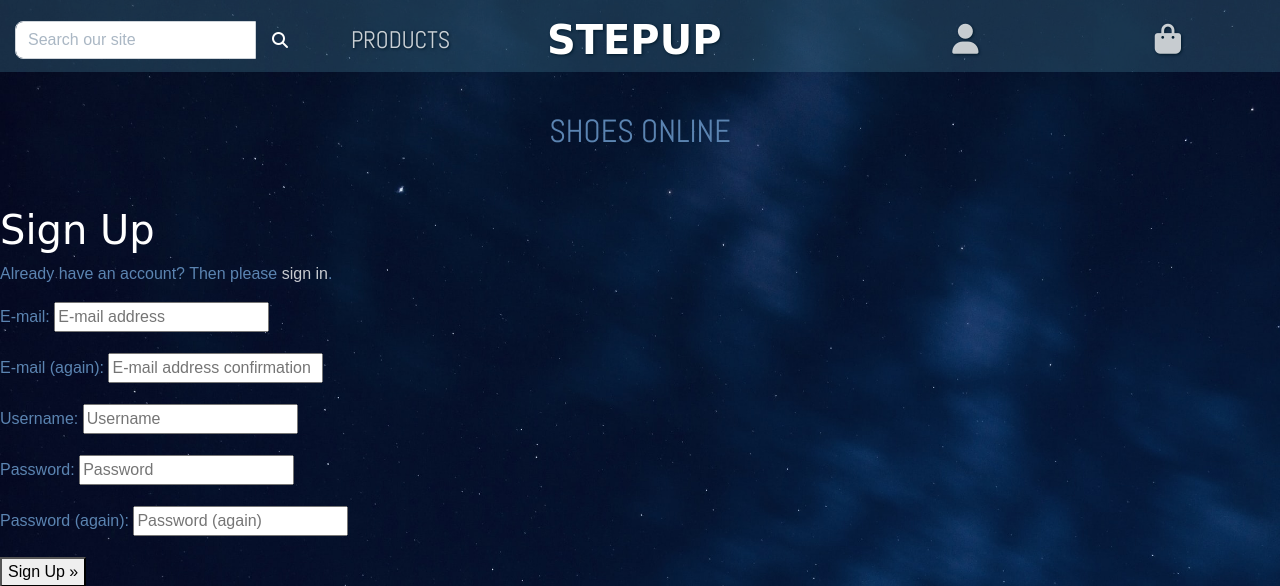
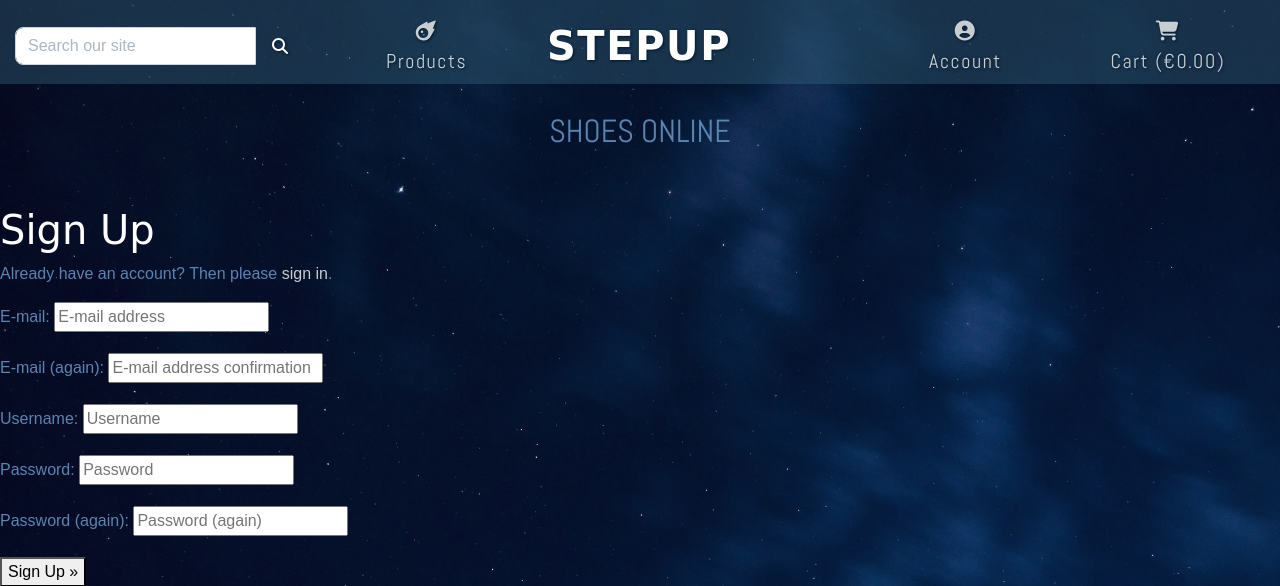
Before and after one commit to johnvenkiah/CI_PP5_John_Venkiah, a Django app: page /accounts/signup/ in a window 1280 px wide. Shown: the top 586 px of the page. Run offline with Django 3.2, Linux system fonts and the light colour scheme; some libraries are stand-ins or nearby versions; some web fonts are replaced.

Commit message:
style: add new icons and color coding to nav, reinsert missing link for account on large screens

```diff
--- a/static/css/base.css
+++ b/static/css/base.css
@@ -34,7 +34,8 @@ h2, .nav-link {
 }
 
 .nav-link {
-    font-size: 1.5rem;
+    font-size: 1.25rem;
+    letter-spacing: .1rem;
 }
 
 a {
@@ -437,6 +438,25 @@ input[name='q']::placeholder {
     );
 }
 
+.dropdown-menu.show {
+    display: block;
+    background-color: #fc766a8c;
+    color: rgba(255, 255, 255, 0.8);
+}
+
+.show > a:active {
+    color: #fc766a8c;
+}
+
+.dropdown-item {
+    color: #fff;
+}
+
+.dropdown-item:hover {
+    background-color: #fc766ab0;
+    color: #fff;
+}
+
 .bg-nav {
     background-color: transparent;
     transition: background-color 0.4s;
@@ -450,7 +470,7 @@ button:focus {
     outline: 1px #FC766AFF auto;
 }
 
-nav a, #topnav a {
+nav li, nav h1, #topnav a, #topnav button, .navbar-toggler {
     text-shadow: 1px 1px 3px rgb(0, 26, 43);
 }
 
--- a/templates/base.html
+++ b/templates/base.html
@@ -59,9 +59,15 @@
                     </form>
                 </div>
                 <div class="col-12 col-lg-2 my-auto py-1 py-lg-0 text-center text-lg-left">
-                    <a href="#" class="nav-link">
-                        <span class="my-0">PRODUCTS</span>
-                    </a>
+                    <a class="text-black nav-link" href="#" id="user-options" data-toggle="dropdown"
+                    aria-haspopup="true" aria-expanded="false" aria-label="My Account">
+                    <div class="text-center">
+                        <div>
+                            <i class="fas fa-meteor"></i>
+                        </div>
+                        <span class="my-0">Products</span>
+                    </div>
+                </a>
                     <div class="dropdown-menu border-0" aria-labelledby="user-options">
                         {% include 'includes/main-nav.html' %}
                     </div>
@@ -77,7 +83,10 @@
                             <a class="text-black nav-link" href="#" id="user-options" data-toggle="dropdown"
                                 aria-haspopup="true" aria-expanded="false" aria-label="My Account">
                                 <div class="text-center">
-                                    <div><i class="fas fa-user fa-lg"></i></div>
+                                    <div>
+                                        <i class="fas fa-user-circle"></i>
+                                    </div>
+                                    <span class="my-0">Account</span>
                                 </div>
                             </a>
                             <div class="dropdown-menu border-0" aria-labelledby="user-options">
@@ -89,14 +98,15 @@
                                 <a href="#" class="dropdown-item">Sign Out</a>
                                 {% else %}
                                 <a href="#" class="dropdown-item">Sign Up</a>
-                                <a href="#" class="dropdown-item">Sign In</a>
+                                <a href="{% url 'account_login' %}" class="dropdown-item">Sign In</a>
                                 {% endif %}
                             </div>
                         </li>
                         <li class="list-inline-item">
                             <a class="text-black nav-link" href="#">
                                 <div class="text-center">
-                                    <div><i class="fas fa-shopping-bag fa-lg"></i></div>
+                                    <div><i class="fas fa-shopping-cart"></i></div>
+                                    <span class="my-0">Cart (€0.00)</span>
                                     <!-- <p class="my-0">$0.00</p> -->
                                         <!--
                                     % if grand_total %
@@ -144,14 +154,14 @@
     <!-- Footer Elements -->
     <div class="container">
       <div class="row justify-content-center">
-        <div class="col-md-4 mb-4 text-md-left footer-content">
+        <div class="col-md-4 mb-4 text-md footer-content">
             <p>Follow us to get our best deals
             </p>
             <a href="https://www.facebook.com">StepUp shoes on Facebook
                 <i class="fab fa-facebook" aria-hidden="true"></i>
             </a>
         </div>
-        <div class="col-md-4 mb-4 text-md-right footer-content">
+        <div class="col-md-4 mb-4 text-md footer-content">
             <p class="text-center">Sign up for our weekly deals newsletter</p>
           <form class="input-group">
             <input type="text" class="form-control form-control-sm" placeholder="Your email address"
```
